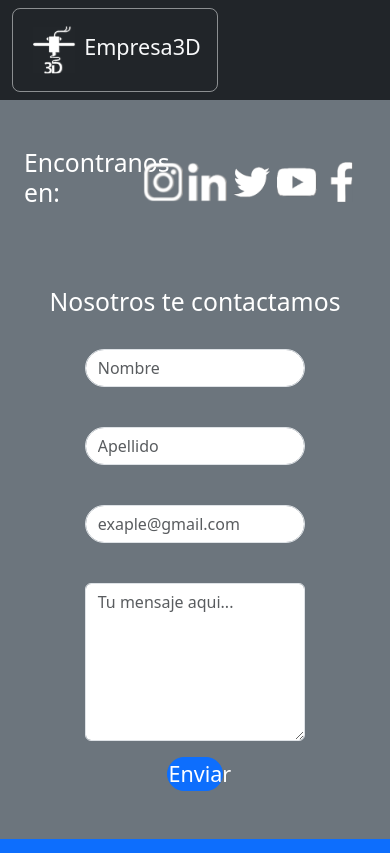
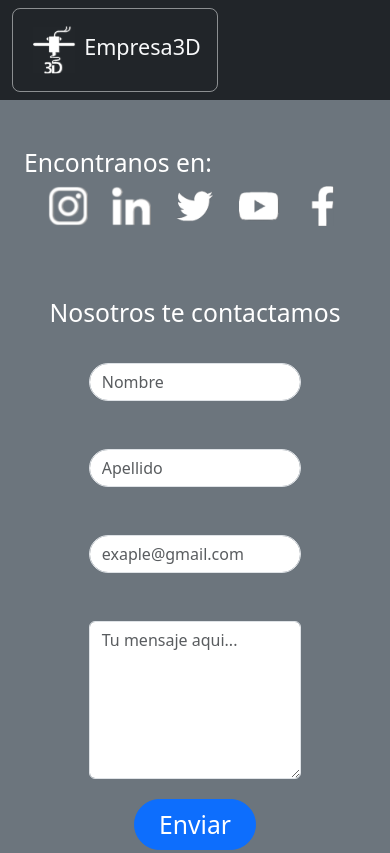
Before and after one commit to JAgustinOtero/ProyectoFinal, a plain HTML site: page pages/Contacto.html in a window 390 px wide. Shown: the top 853 px of the page. Drawn offline with nearby package versions, Linux system fonts and the light colour scheme.

Commit message:
arreglo el modo mobile para menos de 400px

```diff
--- a/pages/Contacto.html
+++ b/pages/Contacto.html
@@ -93,9 +93,9 @@
     <main class="text-bg-secondary">
       <section class="row pt-5 p-4">
 
-        <h2 class="col-4">Encontranos en:</h2>
+        <h2 class="col-md-4 col-sm-12">Encontranos en:</h2>
         <div
-          class="col-8 d-flex justify-content-evenly align-items-center"
+          class="col-md-8 col-sm-12 d-flex justify-content-evenly align-items-center"
         >
           <a href="#"
             ><img
@@ -135,24 +135,24 @@
       <section class="d-flex flex-column align-items-center p-5 ">
         <h2>Nosotros te contactamos</h2>
         <form class="row g-3 w-75">
-          <div class="col-md-6">
+          <div class="col-md-6 p-1 ">
             <label for="inputName14" class="form-label"></label>
             <input type="name" class="form-control rounded-pill" id="inputName14" placeholder="Nombre">
           </div>
-          <div class="col-md-6">
+          <div class="col-md-6 p-1">
             <label for="inputLastName14" class="form-label"></label>
             <input type="lastname" class="form-control rounded-pill" id="inputLastName14" placeholder="Apellido">
           </div>
-          <div class="col-12">
+          <div class="col-12 p-1">
             <label for="inputMail14" class="form-label"></label>
             <input type="text" class="form-control rounded-pill" id="inputMail14" placeholder="exaple@gmail.com">
           </div>
-          <div class="col-12">
+          <div class="col-12 p-1">
             <label for="inputMessage" class="form-label"></label>
             <textarea type="text" class="form-control" id="inputMessage" placeholder="Tu mensaje aqui..." rows="6"></textarea>
           </div>
           <div class="col-12 d-flex justify-content-center">
-            <button type="submit" class="btn btn-primary rounded-pill fs-4 w-25 p-0">Enviar</button>
+            <button type="submit" class="btn btn-primary rounded-pill fs-2 pe-4 ps-4">Enviar</button>
           </div>
         </form>
       </section>
```
Also changed, not shown: index.html (+3 -3 lines).
